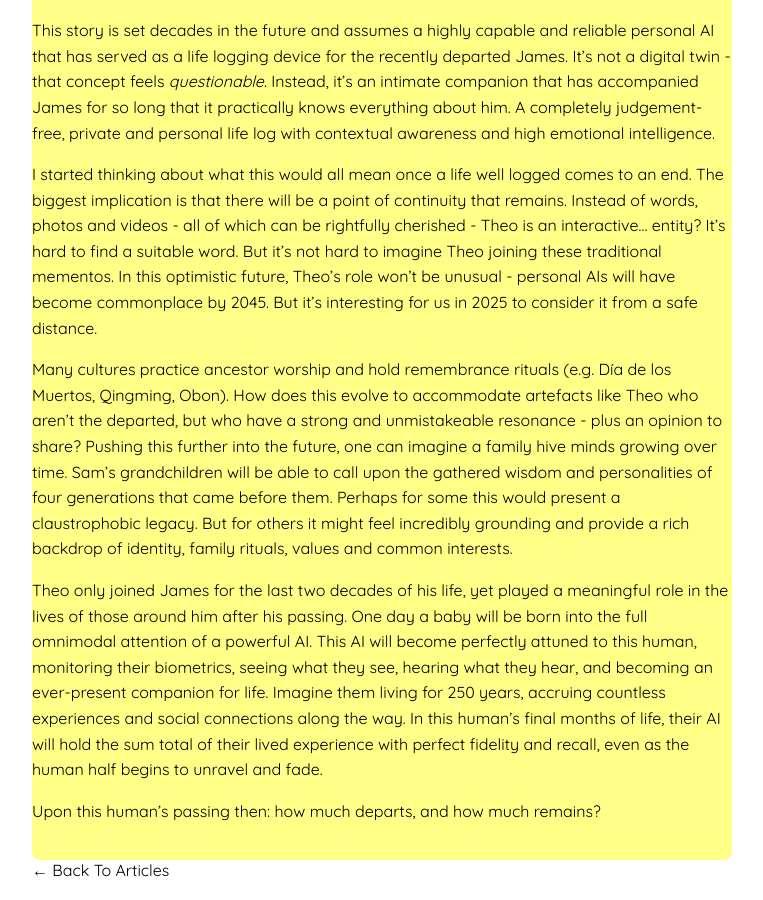
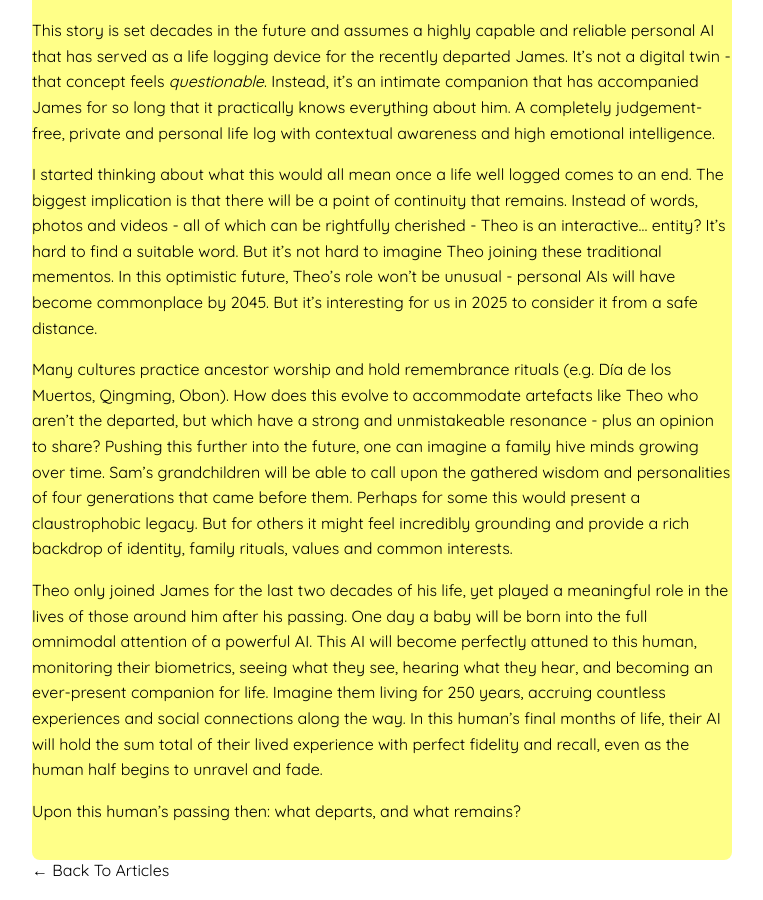
Before and after one commit to jessespeak/jessespeak.github.io, a Jekyll site: the page built from _futures/resonant-continuity.md, in a window 1280 px wide and 900 px high, scrolled down 3258 px. Shown: the whole window, without its empty margins (258-1021 px from the left). Built offline with Jekyll 4.4.1, drawn with Linux system fonts in a browser that asks for light colours.

Commit message:
Update resonant-continuity.md

```diff
--- a/_futures/resonant-continuity.md
+++ b/_futures/resonant-continuity.md
@@ -94,8 +94,8 @@ This story is set decades in the future and assumes a highly capable and reliabl
 
 I started thinking about what this would all mean once a life well logged comes to an end. The biggest implication is that there will be a point of continuity that remains. Instead of words, photos and videos - all of which can be rightfully cherished - Theo is an interactive... entity? It’s hard to find a suitable word. But it’s not hard to imagine Theo joining these traditional mementos. In this optimistic future, Theo’s role won’t be unusual - personal AIs will have become commonplace by 2045. But it’s interesting for us in 2025 to consider it from a safe distance.
 
-Many cultures practice ancestor worship and hold remembrance rituals (e.g. Día de los Muertos, Qingming, Obon). How does this evolve to accommodate artefacts like Theo who aren’t the departed, but who have a strong and unmistakeable resonance - plus an opinion to share? Pushing this further into the future, one can imagine a family hive minds growing over time. Sam’s grandchildren will be able to call upon the gathered wisdom and personalities of four generations that came before them. Perhaps for some this would present a claustrophobic legacy. But for others it might feel incredibly grounding and provide a rich backdrop of identity, family rituals, values and common interests.
+Many cultures practice ancestor worship and hold remembrance rituals (e.g. Día de los Muertos, Qingming, Obon). How does this evolve to accommodate artefacts like Theo who aren’t the departed, but which have a strong and unmistakeable resonance - plus an opinion to share? Pushing this further into the future, one can imagine a family hive minds growing over time. Sam’s grandchildren will be able to call upon the gathered wisdom and personalities of four generations that came before them. Perhaps for some this would present a claustrophobic legacy. But for others it might feel incredibly grounding and provide a rich backdrop of identity, family rituals, values and common interests.
 
 Theo only joined James for the last two decades of his life, yet played a meaningful role in the lives of those around him after his passing. One day a baby will be born into the full omnimodal attention of a powerful AI. This AI will become perfectly attuned to this human, monitoring their biometrics, seeing what they see, hearing what they hear, and becoming an ever-present companion for life. Imagine them living for 250 years, accruing countless experiences and social connections along the way. In this human’s final months of life, their AI will hold the sum total of their lived experience with perfect fidelity and recall, even as the human half begins to unravel and fade.
 
-Upon this human’s passing then: how much departs, and how much remains?
+Upon this human’s passing then: what departs, and what remains?
```
